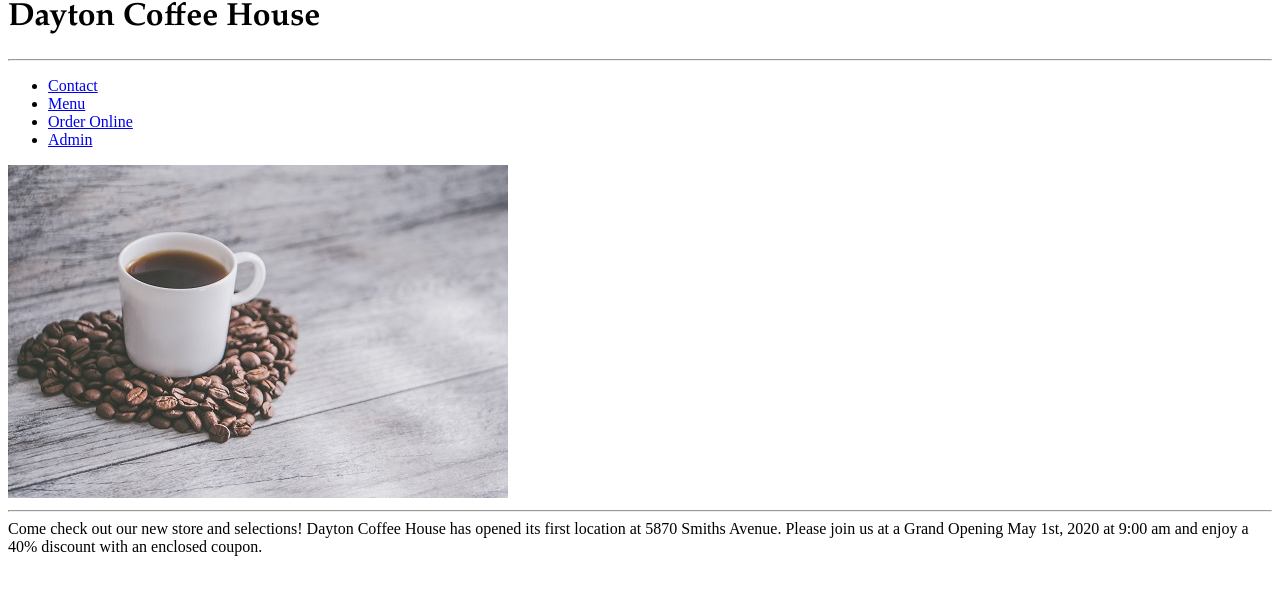
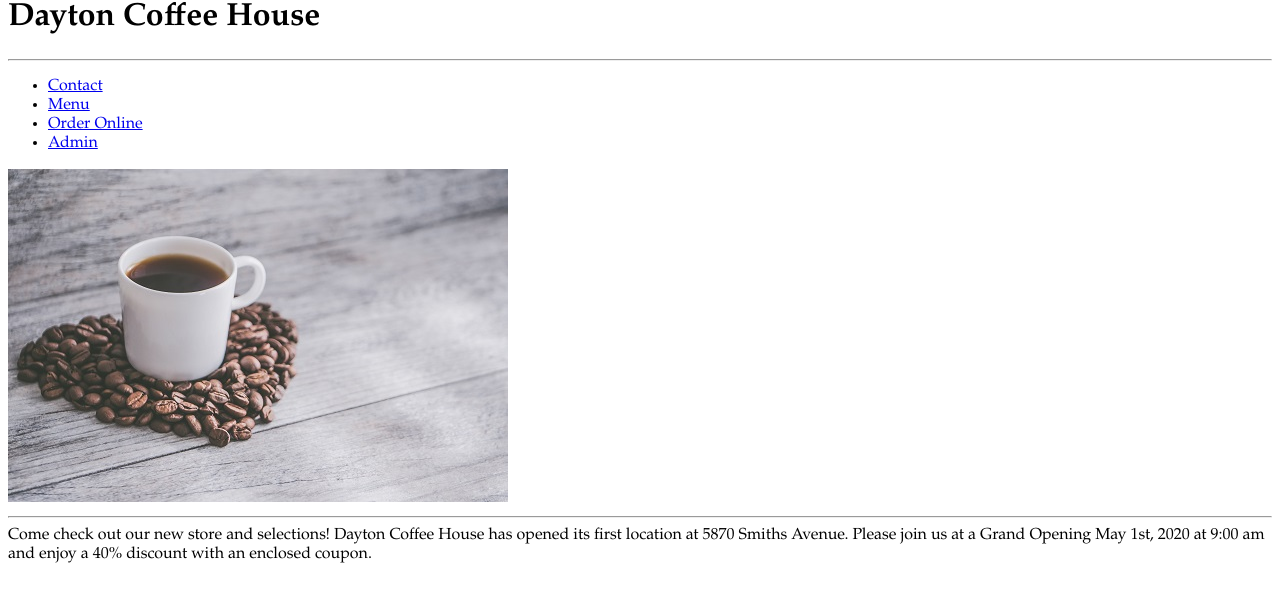
Before and after one commit to Scolebau95/Dayton-Coffee-House, a PHP site: page / in a window 1280 px wide. Shown: the part 22-624 px from the top of the page. Run offline with PHP 8.4, Linux system fonts and the light colour scheme.

Commit message:
Changing Font
Changing the font for the entire homepage.

```diff
--- a/DaytonCoffeeHouse/css/homepage.css
+++ b/DaytonCoffeeHouse/css/homepage.css
@@ -1,3 +1,3 @@
-h1{
+body{
 	font-family: Garamond, serif;
 }
```
Also changed, not shown: 1 other file.
